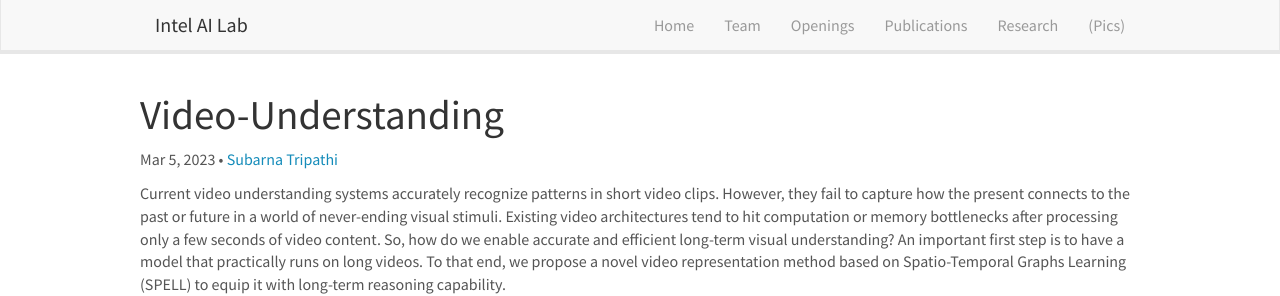
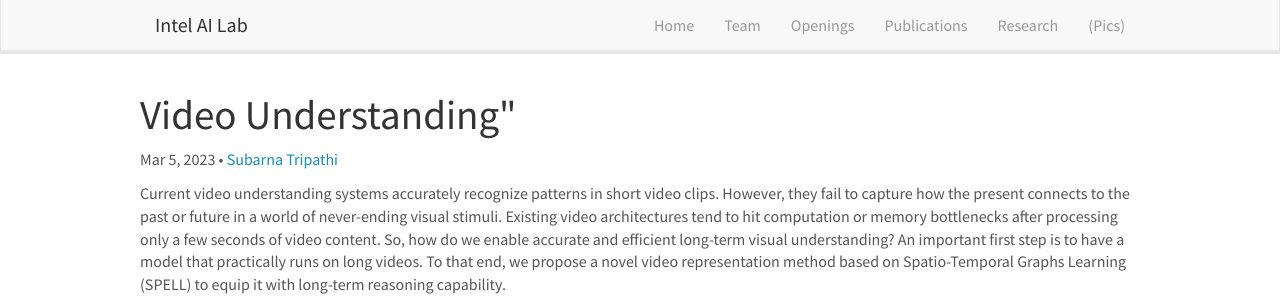
Before and after one commit to intelailabpage/intelailabpage.github.io, a Jekyll site: the page built from _posts/2023-03-05-video-understanding.md, in a window 1280 px wide. Shown: the top 296 px of the page. Built offline with Jekyll 4.4.1, drawn with Linux system fonts in a browser that asks for light colours; nearby versions of some CDN libraries.

```diff
--- a/_posts/2023-03-05-video-understanding.md
+++ b/_posts/2023-03-05-video-understanding.md
@@ -1,6 +1,6 @@
 ---
 layout: post
-title: "Video-Understanding"
+title: Video Understanding"
 permalink: /2023/03/05/video-understanding.html
 author: <a href="https://subarnatripathi.github.io/"> Subarna Tripathi </a>
 categories: VIDEO-UNDERSTANDING COMPUTER-VISION STRUCTURED--REPRESENTATION-LEARNING
```
